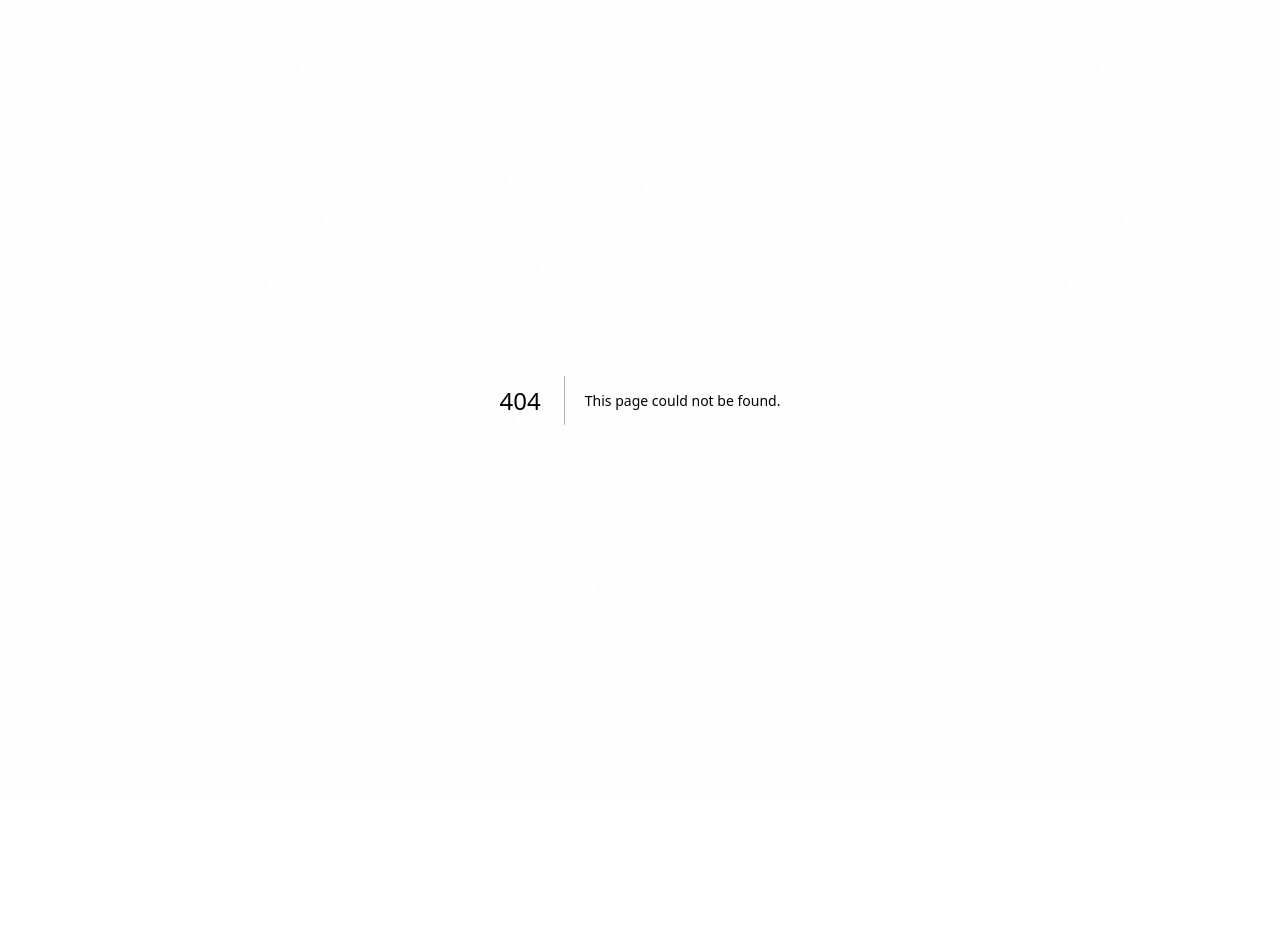
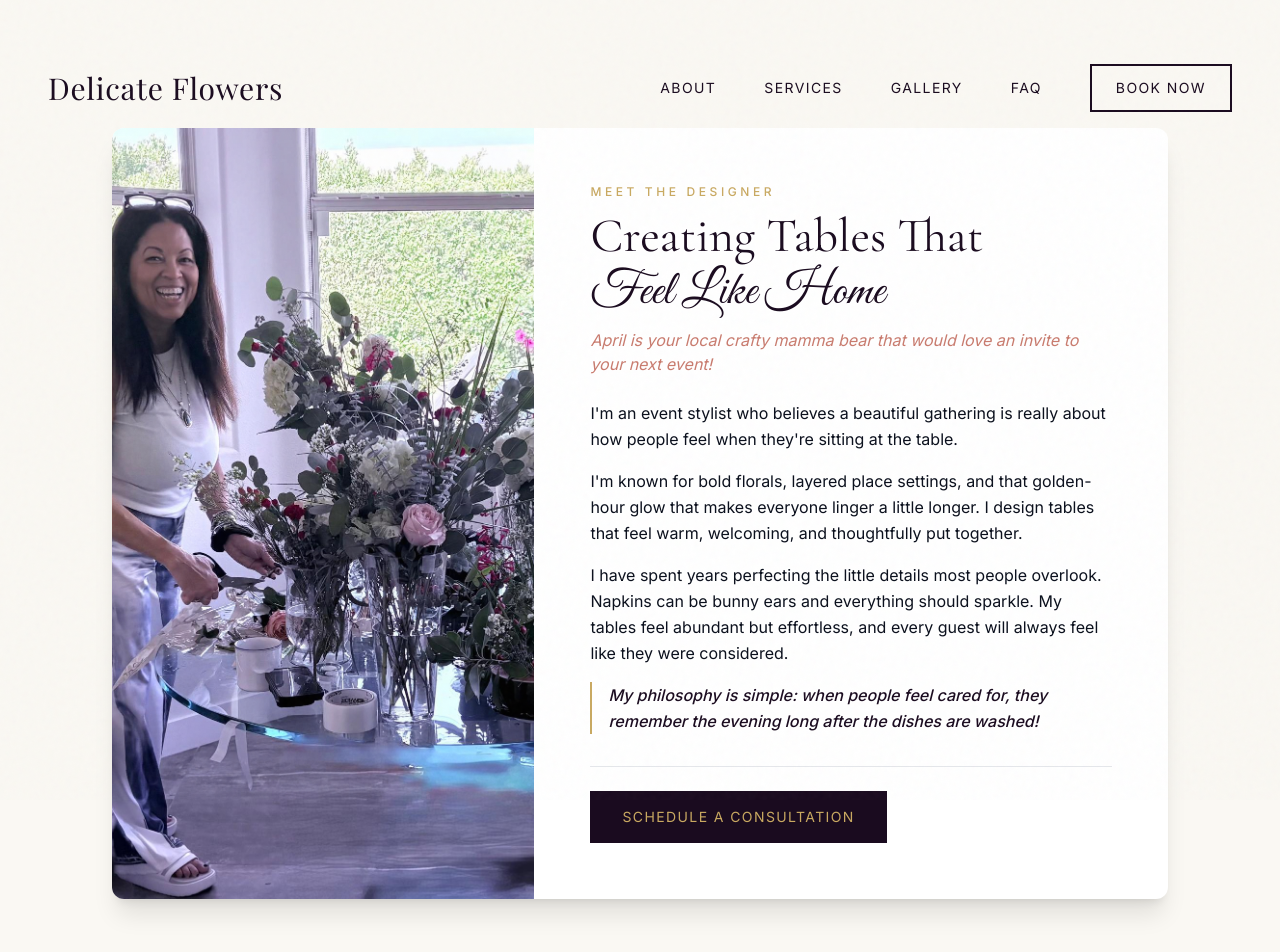
Before and after one commit to Simcol2/delicate, a Next.js app: page /about in a window 1280 px wide. Before the commit this address had no page. Shown: the top 952 px of the page. Before the commit the page ends 800 px from the top, so only its background shows below. Built offline with nearby package versions, Linux system fonts and the light colour scheme.

Commit message:
Remove banner, fix logo link to home, create About page

```diff
--- /dev/null
+++ b/app/about/page.tsx
@@ -0,0 +1,106 @@
+'use client'
+
+import { useEffect } from 'react'
+import { gsap } from 'gsap'
+import Navbar from '@/components/navigation/Navbar'
+import Image from 'next/image'
+
+export default function AboutPage() {
+  useEffect(() => {
+    // Animate content on load
+    const content = document.querySelector('.about-content')
+    gsap.fromTo(
+      content,
+      { y: 40, opacity: 0 },
+      {
+        y: 0,
+        opacity: 1,
+        duration: 0.8,
+        ease: 'power3.out',
+      }
+    )
+  }, [])
+
+  return (
+    <>
+      <Navbar />
+      <main className="min-h-screen bg-[#faf8f3] pt-32 pb-20">
+        <div className="w-full px-6 lg:px-12 max-w-6xl mx-auto">
+          <div className="about-content flex flex-col md:flex-row bg-white rounded-xl shadow-xl overflow-hidden">
+            {/* Photo Side */}
+            <div className="w-full md:w-2/5 relative h-72 md:h-auto md:min-h-[600px] shrink-0">
+              <Image
+                src="/images/WhatsApp Image 2026-03-05 at 11.32.29 AM.jpeg"
+                alt="Event Designer"
+                fill
+                className="object-cover object-top md:object-[25%_center]"
+                sizes="(max-width: 768px) 100vw, 40vw"
+                priority
+              />
+            </div>
+
+            {/* Bio Side */}
+            <div className="w-full md:w-3/5 p-8 md:p-12 lg:p-14 flex flex-col justify-center">
+              <span className="text-[var(--gold-antique)] text-xs tracking-[0.3em] uppercase font-sans font-medium mb-3">
+                Meet The Designer
+              </span>
+
+              <h1 className="font-serif text-3xl sm:text-4xl md:text-5xl text-[var(--plum-deep)] mb-3 leading-tight">
+                Creating Tables That
+                <span
+                  className="block text-[var(--plum-deep)] mt-2"
+                  style={{ fontFamily: 'var(--font-script), cursive' }}
+                >
+                  Feel Like Home
+                </span>
+              </h1>
+
+              {/* Tagline */}
+              <p className="text-[#c97b6e] font-sans text-base italic mb-6">
+                April is your local crafty mamma bear that would love an invite to your next event!
+              </p>
+
+              <div className="space-y-4 text-[var(--navy-midnight)]/80 text-base leading-relaxed font-sans">
+                <p>
+                  I&apos;m an event stylist who believes a beautiful gathering is really about how people feel when they&apos;re sitting at the table.
+                </p>
+
+                <p>
+                  I&apos;m known for bold florals, layered place settings, and that golden-hour glow that makes everyone linger a little longer. I design tables that feel warm, welcoming, and thoughtfully put together.
+                </p>
+
+                <p>
+                  I have spent years perfecting the little details most people overlook. Napkins can be bunny ears and everything should sparkle. My tables feel abundant but effortless, and every guest will always feel like they were considered.
+                </p>
+
+                <p className="text-[var(--plum-deep)] font-medium italic border-l-2 border-[var(--gold-antique)] pl-4 mt-6">
+                  My philosophy is simple: when people feel cared for, they remember the evening long after the dishes are washed!
+                </p>
+              </div>
+
+              {/* CTA Button */}
+              <div className="mt-8 pt-6 border-t border-[var(--gold-antique)]/20">
+                <a
+                  href="/#contact"
+                  className="inline-block px-8 py-4 bg-[var(--plum-deep)] text-[var(--gold-antique)] font-sans text-sm tracking-widest uppercase hover:bg-[var(--plum-royal)] transition-colors duration-300"
+                >
+                  Schedule a Consultation
+                </a>
+              </div>
+            </div>
+          </div>
+
+          {/* Back to Home */}
+          <div className="text-center mt-16">
+            <a
+              href="/"
+              className="inline-block px-10 py-4 border-2 border-[var(--plum-deep)] text-[var(--plum-deep)] font-sans text-sm tracking-widest uppercase hover:bg-[var(--plum-deep)] hover:text-[var(--gold-antique)] transition-all duration-300"
+            >
+              Back to Home
+            </a>
+          </div>
+        </div>
+      </main>
+    </>
+  )
+}
--- a/components/navigation/FullscreenMenu.tsx
+++ b/components/navigation/FullscreenMenu.tsx
@@ -9,7 +9,7 @@ interface FullscreenMenuProps {
 
 export default function FullscreenMenu({ isOpen, onClose }: FullscreenMenuProps) {
   const menuItems = [
-    { label: 'About', href: '#about' },
+    { label: 'About', href: '/about' },
     { label: 'Services', href: '/services' },
     { label: 'Gallery', href: '#gallery' },
     { label: 'FAQ', href: '/faq' },
--- a/components/navigation/Navbar.tsx
+++ b/components/navigation/Navbar.tsx
@@ -28,7 +28,7 @@ export default function Navbar() {
         <div className="w-full px-6 lg:px-12 flex items-center justify-between">
           {/* Logo - White on scroll (desktop), Dark on scroll (mobile) */}
           <a
-            href="#"
+            href="/"
             className={`text-2xl lg:text-3xl tracking-wide transition-colors duration-300 ${
               isScrolled
                 ? 'text-white lg:text-white'
@@ -42,7 +42,7 @@ export default function Navbar() {
           {/* Desktop Navigation */}
           <div className="hidden lg:flex items-center gap-12 relative z-10">
             <a
-              href="#about"
+              href="/about"
               className={`text-sm font-sans hover:text-[var(--gold-antique)] transition-colors tracking-widest uppercase ${
                 isScrolled ? 'text-white' : 'text-[var(--plum-deep)]'
               }`}
--- a/components/sections/Hero.tsx
+++ b/components/sections/Hero.tsx
@@ -18,21 +18,13 @@ export default function Hero({ onOpenDesigner }: HeroProps) {
   const taglineRef = useRef<HTMLParagraphElement>(null)
   const subTaglineRef = useRef<HTMLParagraphElement>(null)
   const descriptionRef = useRef<HTMLParagraphElement>(null)
-  const bannerRef = useRef<HTMLDivElement>(null)
-
   useEffect(() => {
     const ctx = gsap.context(() => {
       // Initial animation timeline
       const tl = gsap.timeline({ defaults: { ease: 'power3.out' } })
 
-      // Banner fades in first
+      // Tagline fades in
       tl.fromTo(
-        bannerRef.current,
-        { y: -20, opacity: 0 },
-        { y: 0, opacity: 1, duration: 0.8 }
-      )
-      // Tagline fades in
-      .fromTo(
         taglineRef.current,
         { y: 20, opacity: 0 },
         { y: 0, opacity: 1, duration: 1 },
@@ -90,15 +82,6 @@ export default function Hero({ onOpenDesigner }: HeroProps) {
     >
       {/* Gradient overlay for text legibility */}
       <div className="absolute inset-0 bg-gradient-to-r from-[var(--white-pure)]/90 via-[var(--white-pure)]/60 to-transparent pointer-events-none" />
-
-      {/* Service Area Banner */}
-      <div ref={bannerRef} className="fixed top-0 left-0 right-0 z-[60]">
-        <div className="bg-[#de6050] text-[var(--navy-midnight)] py-2.5 text-center">
-          <p className="text-xs sm:text-sm tracking-wider font-sans font-medium px-4">
-            Serving the Coachella Valley & Beyond
-          </p>
-        </div>
-      </div>
 
       {/* Content */}
       <div className="relative z-10 w-full px-6 lg:px-12 max-w-7xl mx-auto">
```
